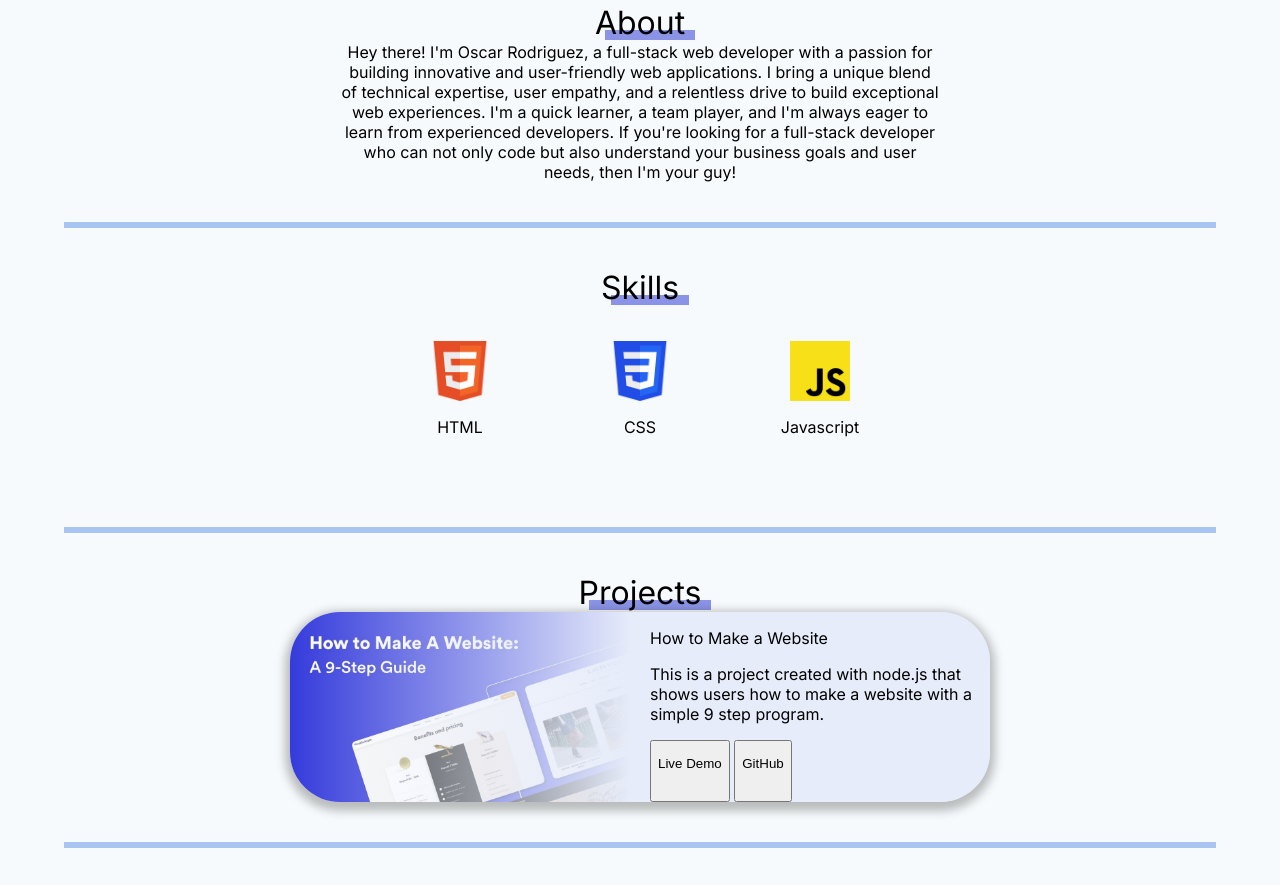
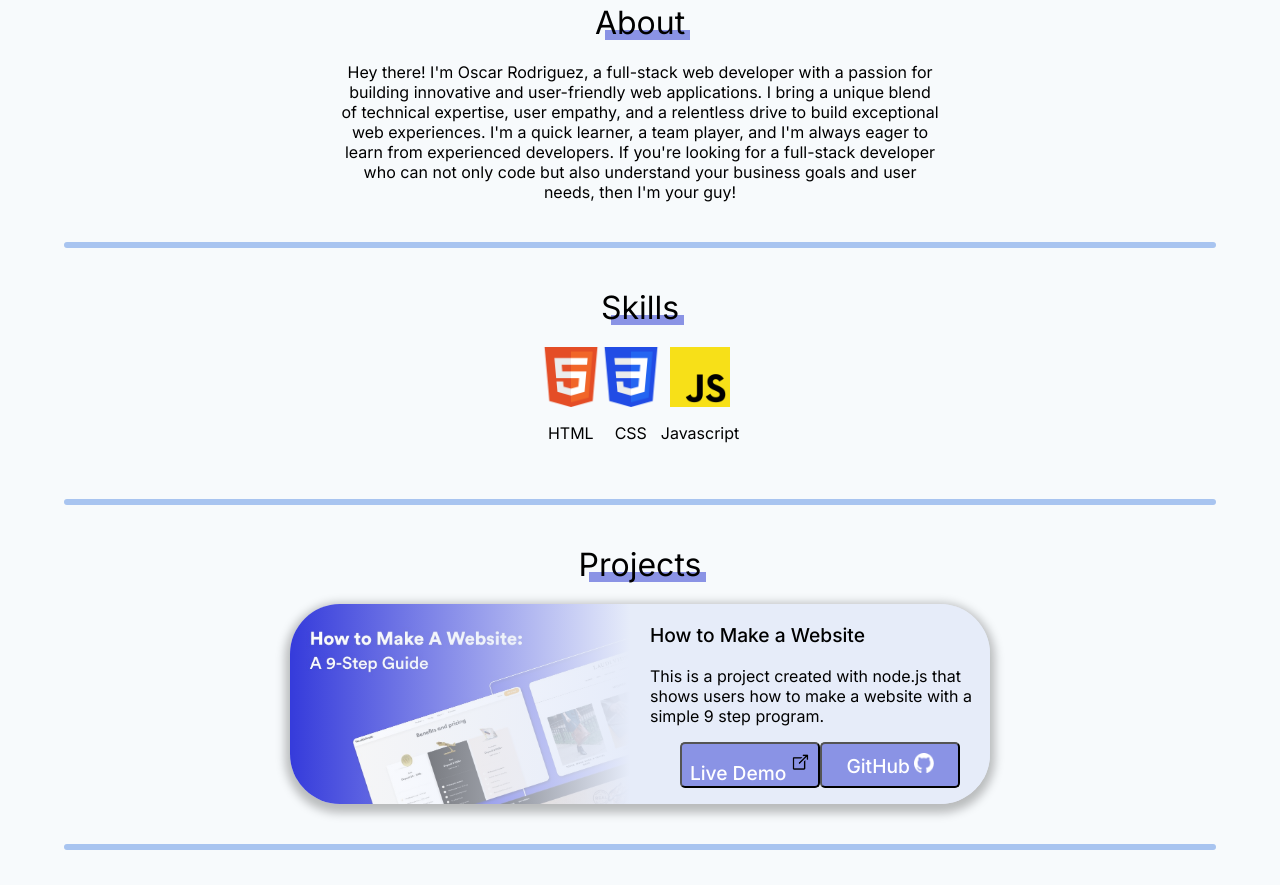
Before and after one commit to rOscar4/Website-Portfolio, a plain HTML site: page index.html in a window 1280 px wide. Shown: the part 492-1377 px from the top of the page. Drawn offline with Linux system fonts and the light colour scheme.

Commit message:
Updates to margin spacing and Project Section

```diff
--- a/index.html
+++ b/index.html
@@ -7,9 +7,9 @@
         <link rel="stylesheet" href="styles.css">
         <link rel="preconnect" href="https://fonts.googleapis.com">
         <link rel="preconnect" href="https://fonts.gstatic.com" crossorigin>
-        <link rel="stylesheet" href="https://fonts.googleapis.com/css2?family=Inter">
+        <link href="https://fonts.googleapis.com/css2?family=Inter:wght@100..900&display=swap" rel="stylesheet">
         <script src="script.js" defer></script>
-        <title>Oscar's Website</title>
+        <title>Oscar Rodriguez Website Portfolio</title>
     </head>
     <body>
         <nav class="navigationBar">
@@ -69,14 +69,14 @@
                 <div class="projectInfo">
                     <p class="projectTitle">How to Make a Website</p>
                     <p class="projectDescription">This is a project created with node.js that shows users how to make a website with a simple 9 step program. </p>
-                    <div class="projectButtons">
-                        <button class="liveDemoButton">
-                            <p>Live Demo</p>
-                            <img/>
+                    <div class="projectButtonsDiv">
+                        <button class="projectButton">
+                            <span>Live Demo</span>
+                            <img src="images/icons/External Link.png"/>
                         </button>
-                        <button class="gitHubButton">
-                            <p>GitHub</p>
-                            <img/>
+                        <button class="projectButton">
+                            <span>GitHub</span>
+                            <img src="images/icons/Github Icon.png"/>
                         </button>
                     </div>
                 </div>
--- a/styles.css
+++ b/styles.css
@@ -50,24 +50,24 @@ h1, h2 {
 
 h1 {
     font-size: 4rem;
-    font-weight: 300;
+    font-weight: 400;
     color: hsl(234, 64%, 67%);
     margin: 0 0 20px 0;
 }
 
 h2 {
     font-size: 2rem;
-    font-weight: 200;
+    font-weight: 300;
 }
 
 h3 {
-    font-weight: 100;
+    font-weight: 300;
     margin: 20px 0 0 0;
     text-align: center;
 }
 
 .section {
-    margin: 0px 0;
+    margin: 0;
     display: flex;
     flex-direction: column;
     align-items: center;
@@ -104,12 +104,13 @@ h3 {
     position: relative;
     z-index: -1;
     font-weight: 400;
+    margin: 0 0 20px 0;
 }
 
 .sectionTitle::before {
     position: absolute;
     content: "";
-    width: 100%;
+    width: calc(100% - 5px);
     height: 10px;
     bottom: 0;
     margin: 0px 0px 2px 10px;
@@ -122,6 +123,7 @@ h3 {
     width: 90%;
     background-color: hsl(217, 70%, 80%);
     margin: 40px auto;
+    border-radius: 10px;
 }
 
 .aboutP {
@@ -136,10 +138,7 @@ h3 {
 }
 
 .skillItem {
-    padding: 20px;
-    margin: 20px;
-    width: 100px;
-    height: 100px;
+    max-width: 100px;
     display: flex;
     flex-direction: column;
     justify-content: center;
@@ -189,6 +188,40 @@ h3 {
     padding: 0 0 0 20px;
 }
 
+.projectTitle {
+    font-size: 1.2rem;
+    font-weight: 500;
+}
+
+.projectDescription {
+    font-weight: 400;
+    margin: 0;
+}
+
+.projectButtonsDiv {
+    margin: 1rem 0;
+    display: flex;
+    justify-content: center;
+}
+
+.projectButton {
+    background-color: hsl(234, 64%, 72%);
+    border-radius: 5px;
+    font-family: "Inter", sans-serif;
+    min-width: 140px;
+    /* min-height: 50px; */
+}
+
+.projectButton span {
+    color: white;
+    font-size: 1.2rem;
+    font-weight: 500;
+}
+
+.projectButton img {
+    width: 20px;
+}
+
 .contactText {
     text-align: center;
 }
@@ -202,6 +235,7 @@ h3 {
     border-radius: 50px;
     padding: 20px;
     background-color: hsl(222, 64%, 92%);
+    box-shadow: 0px 4px 10px 5px hsl(0, 0%, 0%, 25%);
 }
 
 .contactForm label {
@@ -250,6 +284,7 @@ footer {
     display: flex;
     justify-content: center;
     align-items: center;
+    margin: 60px 0 0 0;
 }
 
 @media (max-width: 751px) {
```
Also changed, not shown: images/icons/External Link.png (added), images/icons/Github Icon.png (added).
